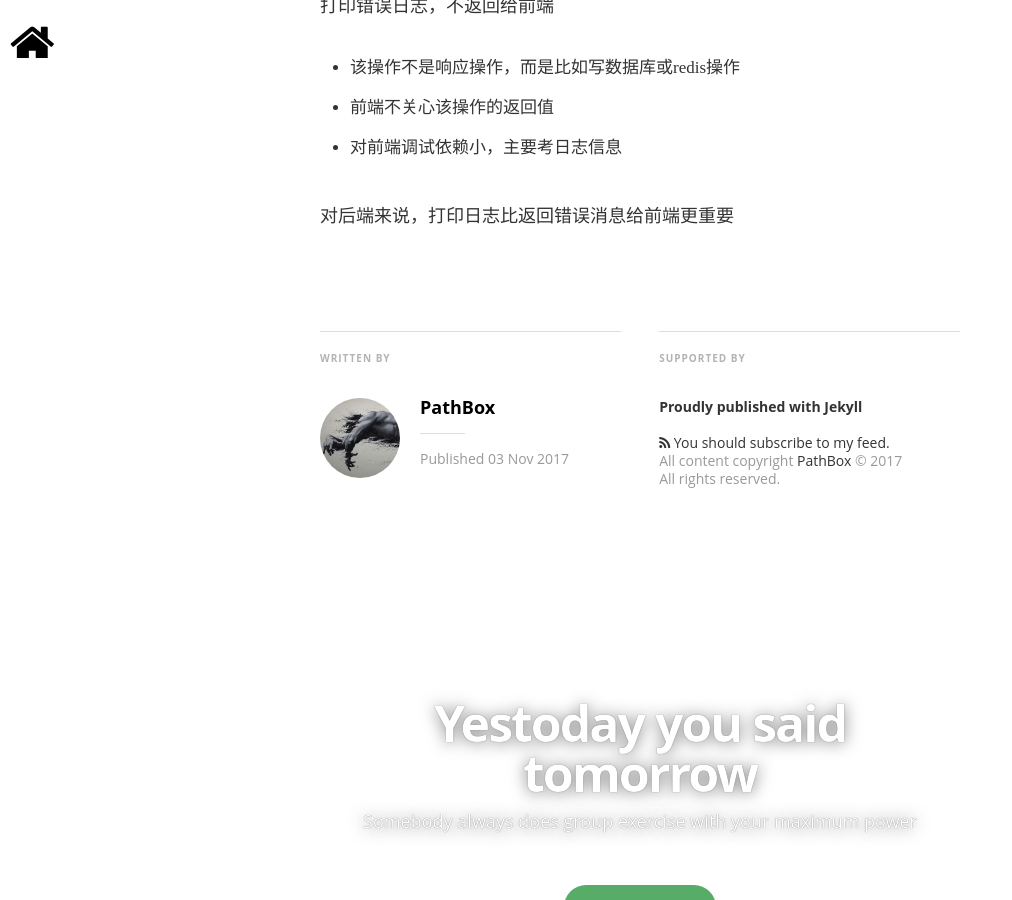
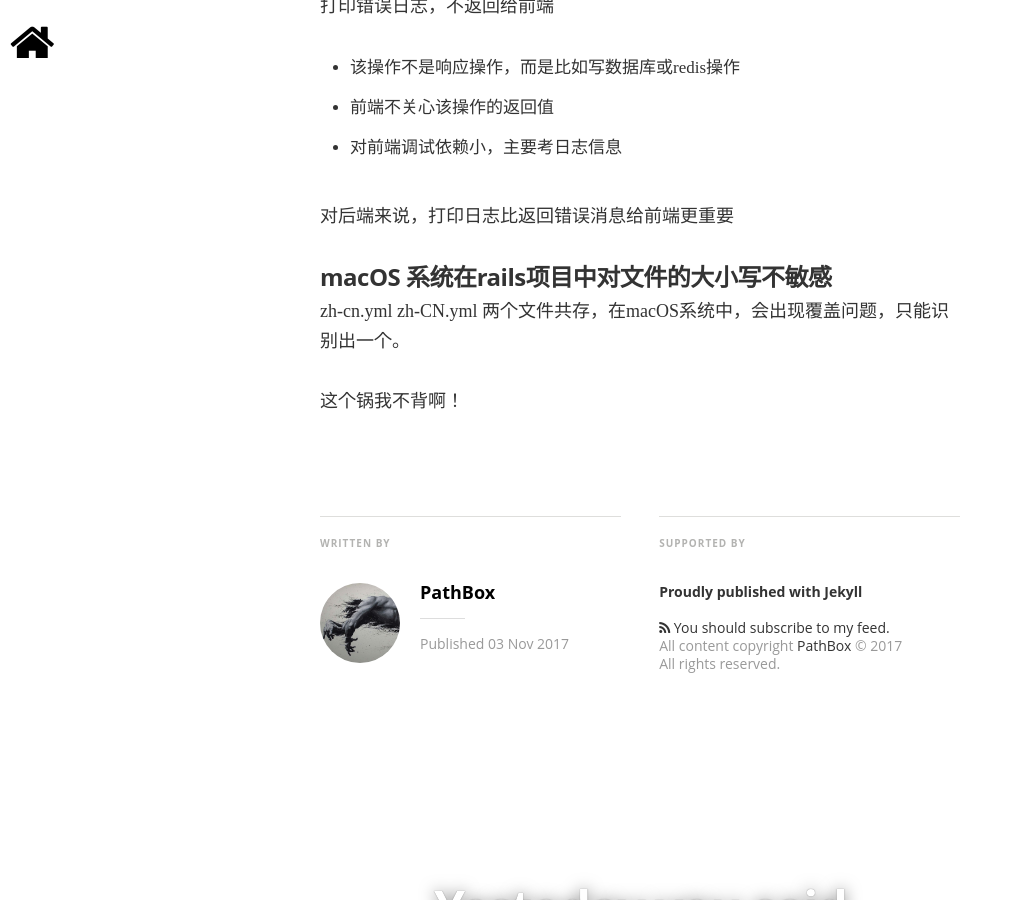
Before and after one commit to pathbox/pathbox.github.io, a Jekyll site: the page built from _posts/2017-11-03-work-summary-in-Udesk-ten.md, in a window 1280 px wide and 900 px high, scrolled down 7301 px. Shown: the whole window, without its empty margins (0-1012 px from the left). Built offline with Jekyll 4.4.1, drawn with Linux system fonts in a browser that asks for light colours; nearby versions of some CDN libraries; some web fonts are replaced; comment, search, counter and statistics services are not loaded.

Commit message:
macOS 系统在rails项目中对文件的大小写不敏感

```diff
--- a/_posts/2017-11-03-work-summary-in-Udesk-ten.md
+++ b/_posts/2017-11-03-work-summary-in-Udesk-ten.md
@@ -191,3 +191,9 @@ http://www.jianshu.com/p/4a58761d758f
 + 对前端调试依赖小，主要考日志信息
 
 对后端来说，打印日志比返回错误消息给前端更重要
+
+##### macOS 系统在rails项目中对文件的大小写不敏感
+
+zh-cn.yml zh-CN.yml 两个文件共存，在macOS系统中，会出现覆盖问题，只能识别出一个。
+
+这个锅我不背啊！
```
